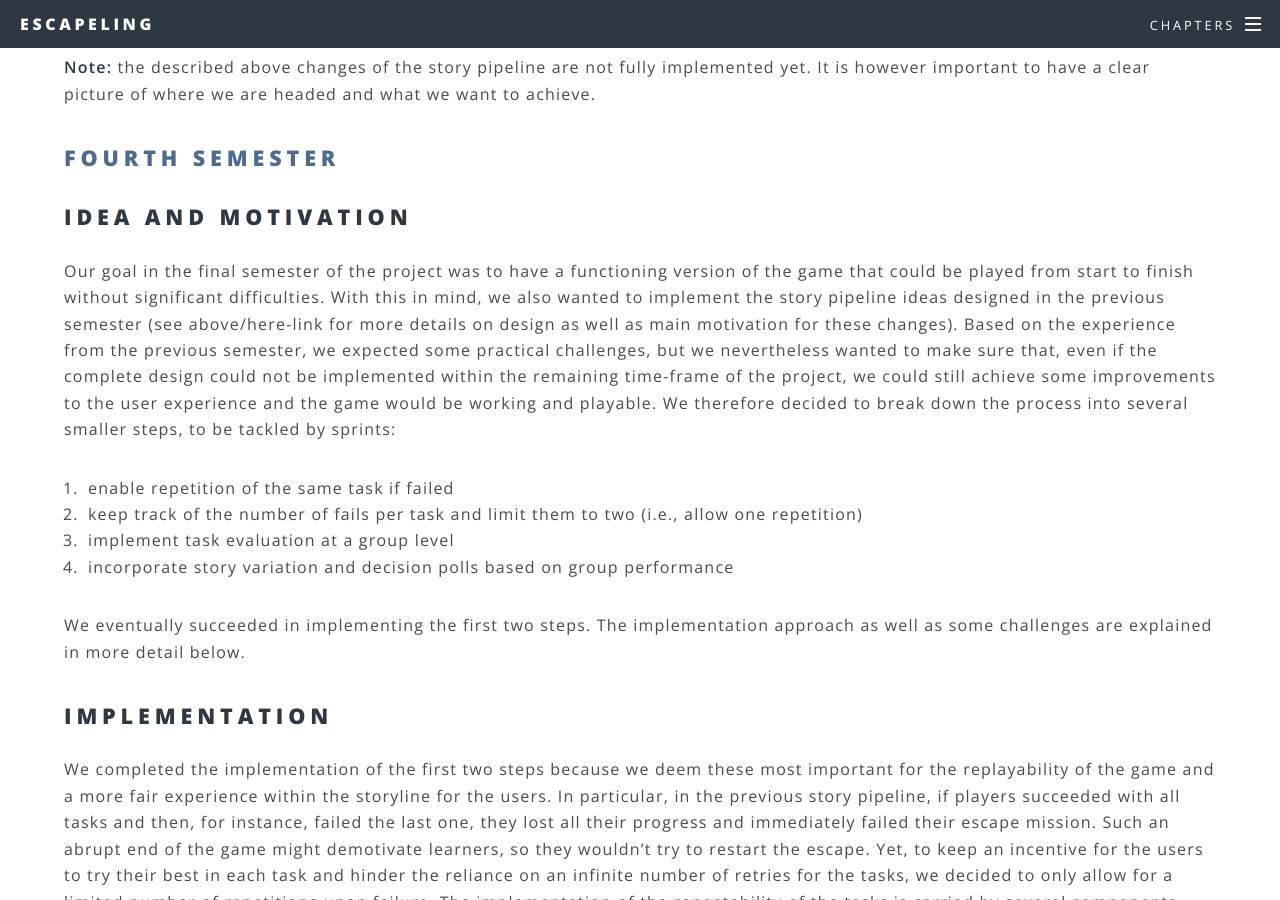
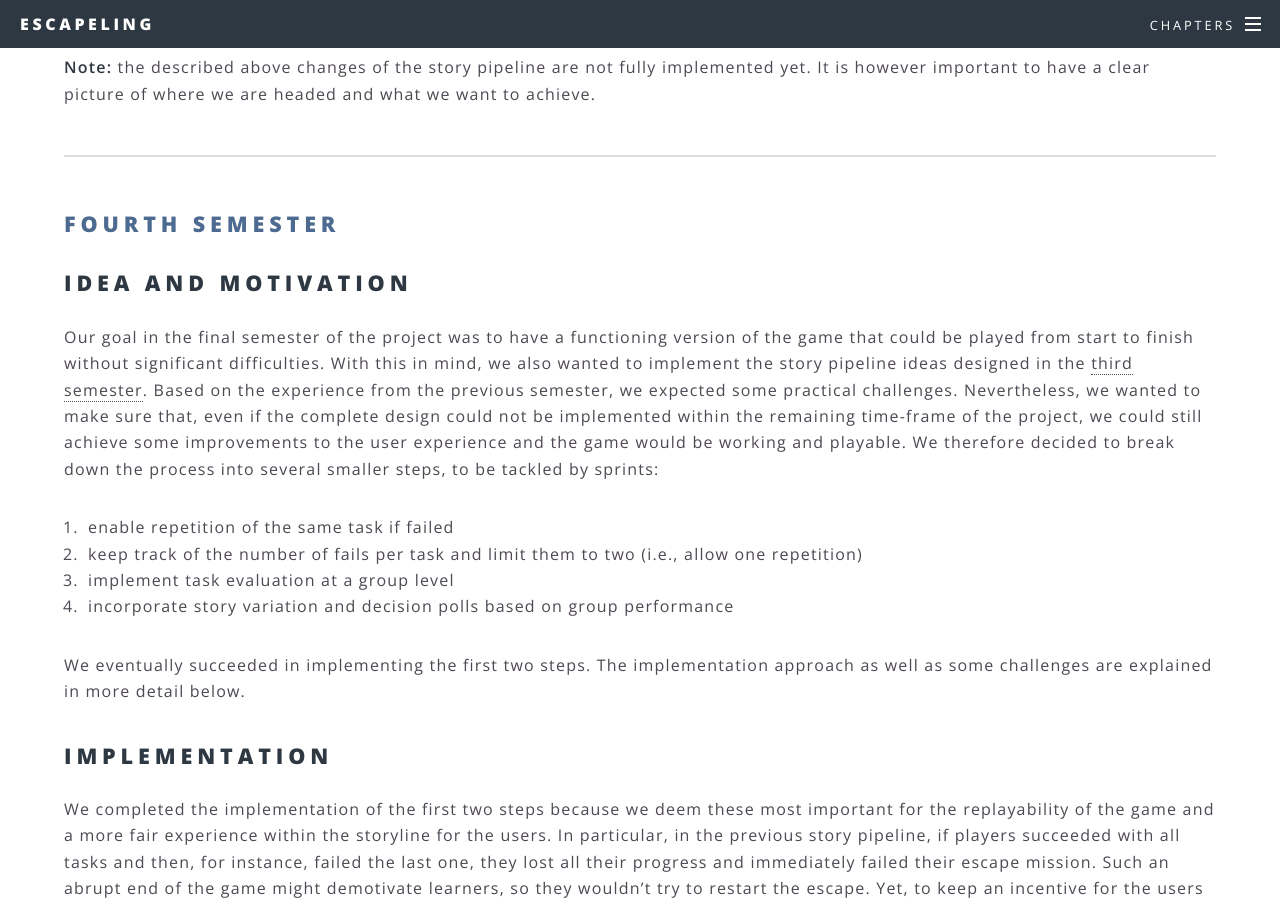
Before and after one commit to ALLUOS/ALLUOS.github.io, a Jekyll site: the page built from _posts/2021-01-03-storytelling.md, in a window 1280 px wide and 900 px high, scrolled down 12224 px. Built offline with Jekyll 4.4.1, drawn with Linux system fonts in a browser that asks for light colours.

Commit message:
Final touches
Implemented feedback, fixed the linking

```diff
--- a/_posts/2021-01-03-storytelling.md
+++ b/_posts/2021-01-03-storytelling.md
@@ -2,8 +2,14 @@
 layout: post
 title: Storytelling
 sections:
+ - title: Second Semester
+   tag: \#second
+ - title: Third Semester
+   tag: \#third
+ - title: Fourth Semester
+   tag: \#fourth
  - title: Motivation
-   tag: \#motivation
+ - tag: \#motivation
  - title: Characters
    tag: \#characters
  - title: Plot and storylines
@@ -37,7 +43,7 @@
 5. Restart scenarios
 6. Completion metrics
 
-<span class = "content-overview"><a href = "#four">Fourth Semester</a></span>
+<span class = "content-overview"><a href = "#fourth">Fourth Semester</a></span>
 
 1. Idea and Motivation
 2. Implementation
@@ -176,7 +182,7 @@
 
 <!-- Semester Three -->
 
-<div id="three"></div>
+<div id="third"></div>
 
 <h2><span class="section">Third semester</span></h2>
 
@@ -258,15 +264,17 @@
 
 **Note:** the described above changes of the story pipeline are not fully implemented yet. It is however important to have a clear picture of where we are headed and what we want to achieve.
 
+<hr />
+
 <!-- Semester Four -->
 
-<div id="four"></div>
+<div id="fourth"></div>
 
 <h2><span class="section">Fourth semester</span></h2>
 
 ## Idea and Motivation
 
-Our goal in the final semester of the project was to have a functioning version of the game that could be played from start to finish without significant difficulties. With this in mind, we also wanted to implement the story pipeline ideas designed in the previous semester (see above/here-link for more details on design as well as main motivation for these changes). Based on the experience from the previous semester, we expected some practical challenges, but we nevertheless wanted to make sure that, even if the complete design could not be implemented within the remaining time-frame of the project, we could still achieve some improvements to the user experience and the game would be working and playable. We therefore decided to break down the process into several smaller steps, to be tackled by sprints:
+Our goal in the final semester of the project was to have a functioning version of the game that could be played from start to finish without significant difficulties. With this in mind, we also wanted to implement the story pipeline ideas designed in the [third semester]({{ "" | absolute_url }}/2021/01/03/storytelling.html#third). Based on the experience from the previous semester, we expected some practical challenges. Nevertheless, we wanted to make sure that, even if the complete design could not be implemented within the remaining time-frame of the project, we could still achieve some improvements to the user experience and the game would be working and playable. We therefore decided to break down the process into several smaller steps, to be tackled by sprints:
 
 1. enable repetition of the same task if failed
 2. keep track of the number of fails per task and limit them to two (i.e., allow one repetition)
```
